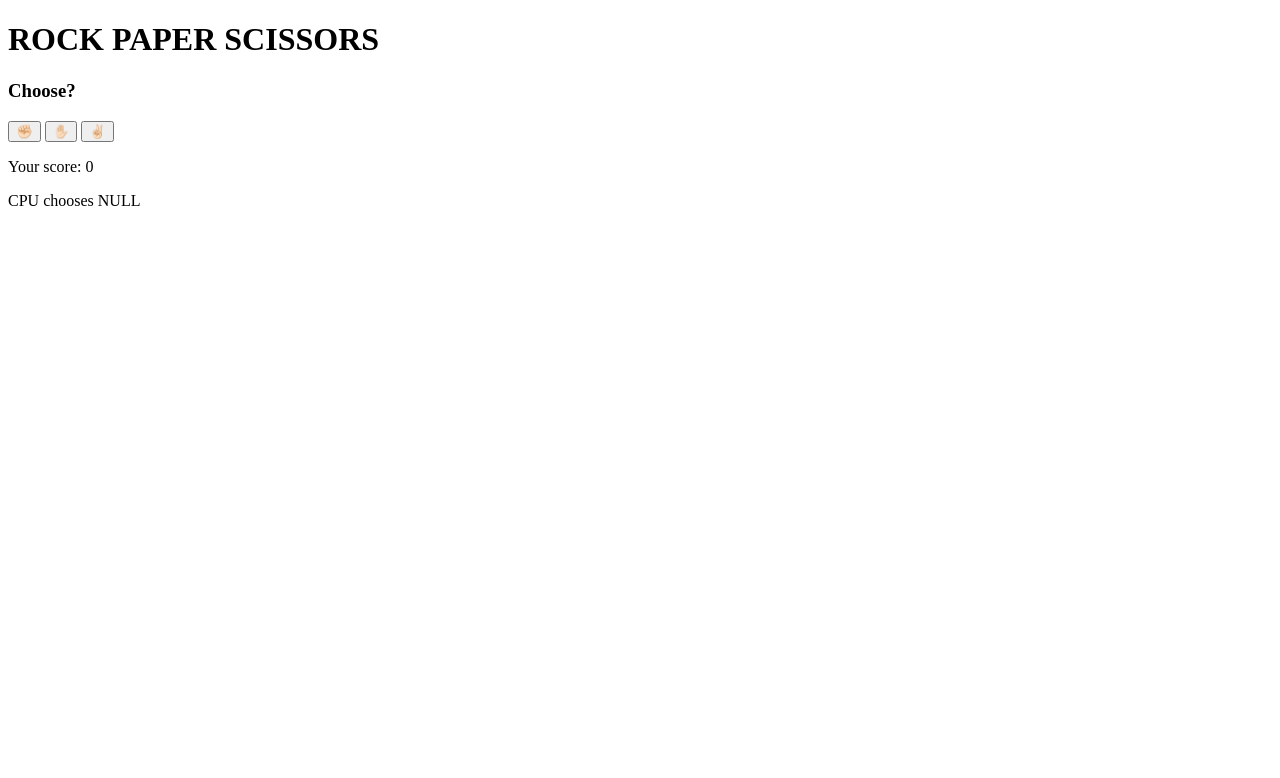
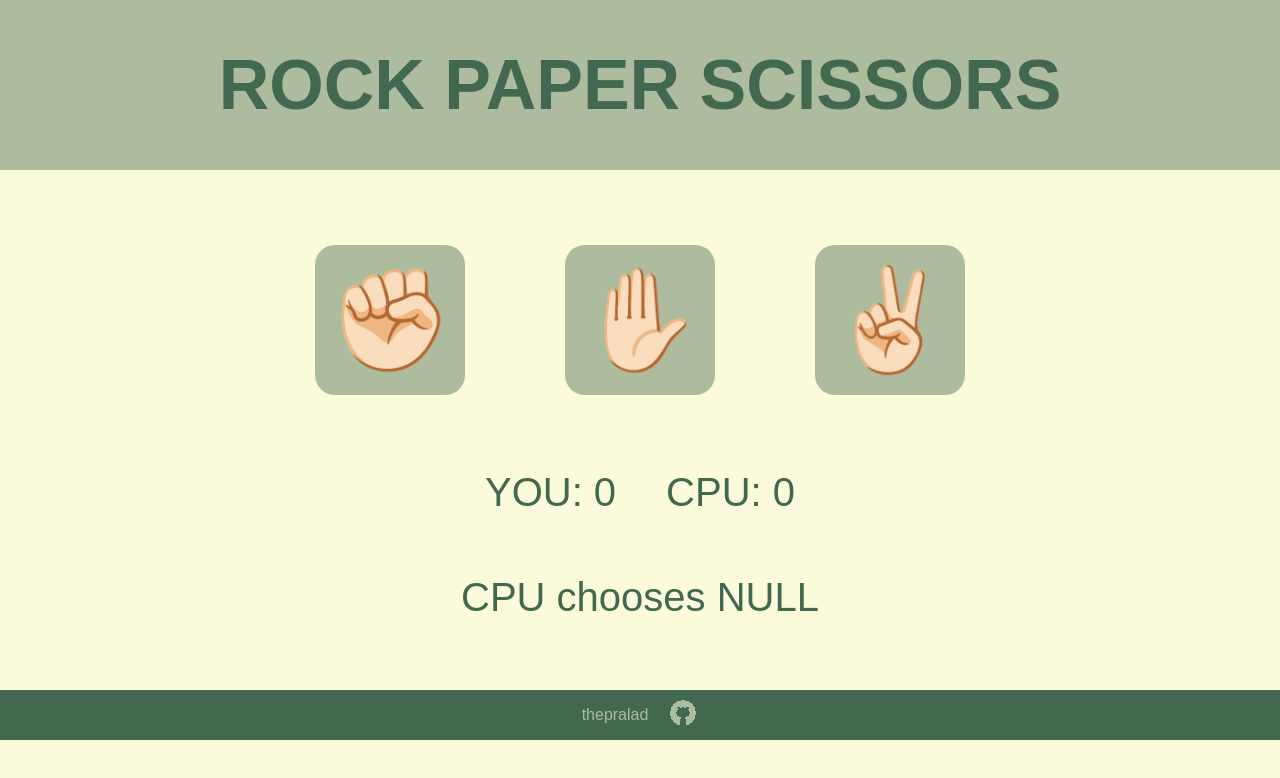
Before and after one commit to Thepralad/rock-paper-scissors, a plain HTML site: page index.html in a window 1280 px wide. Drawn offline with Linux system fonts and the light colour scheme; a web font is replaced by a local one.

Commit message:
Fixed the DOM

```diff
--- a/index.html
+++ b/index.html
@@ -5,28 +5,36 @@
     <meta name="viewport" content="width=device-width, initial-scale=1.0">
     <title>Rock-Paper-Scissors</title>
     <script src="script.js" defer></script>
+    <link rel="stylesheet" href="style.css">
+    <link rel="preconnect" href="https://fonts.googleapis.com">
+    <link rel="preconnect" href="https://fonts.gstatic.com" crossorigin>
+    <link href="https://fonts.googleapis.com/css2?family=Madimi+One&display=swap" rel="stylesheet">
 </head>
 <body>
-    <div>
+    <div class="header">
         <h1>ROCK PAPER SCISSORS</h1>
     </div>
-    <div>
-        <h3>Choose?</h3>
-    </div>
     <div id="button">
-        <button id="rock">
+        <button id="rock" class="btn">
             ✊🏻
         </button>
-        <button id="paper">
+        <button id="paper" class="btn">
             ✋🏻
         </button>
-        <button id="scissors">
+        <button id="scissors" class="btn">
             ✌🏻
         </button>
     </div>
-    <div>
-        <p id="score">Your score: 0</p>
+    <div class="messages">
+        <div class="scores">
+            <p id="YOU">YOU: 0</p>
+            <p id="CPU">CPU: 0</p>
+        </div>
         <p id="message">CPU chooses NULL</p>
+    </div>
+    <div class="footer">
+        <p>thepralad</p>
+        <a href="https://github.com/Thepralad"><img src="img/github.png" alt=""></a>
     </div>
 
 
```
